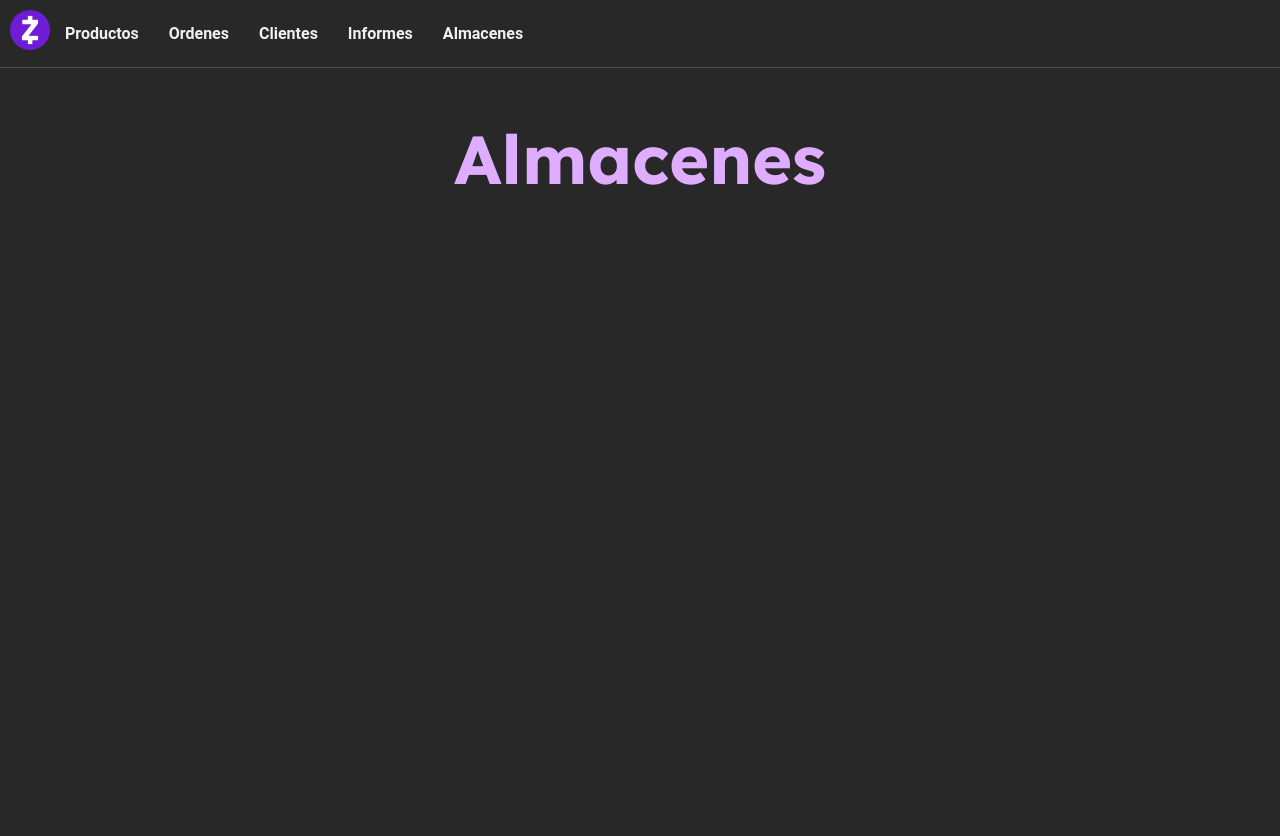
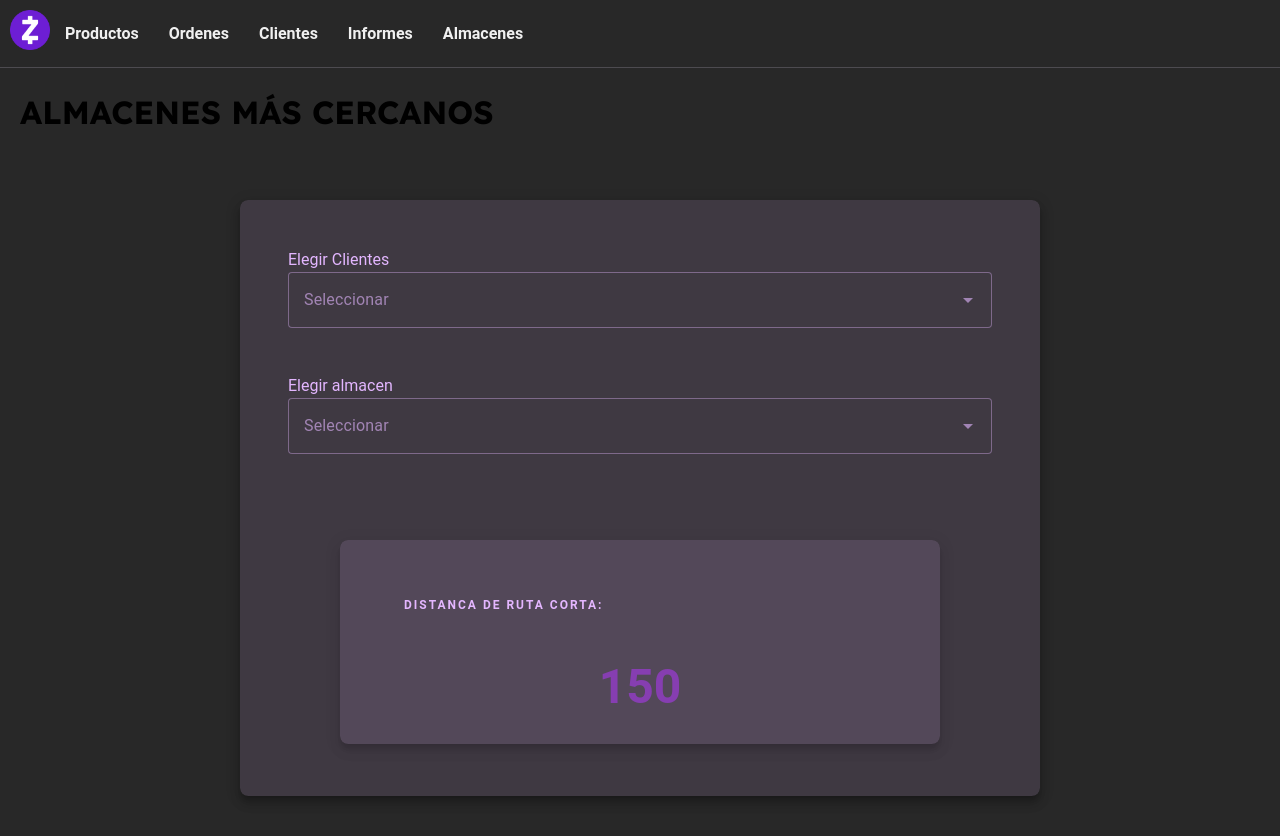
Before and after one commit to PerroWachooo/tbd-lab2-frontend, a Nuxt app: page /almacenes/ruta in a window 1280 px wide. Shown: the top 836 px of the page. Built offline with nearby package versions, Linux system fonts and the light colour scheme; no server answers.

Commit message:
Fix: Radios vista y Feature: Rutas, falta concectar con back

```diff
--- a/pages/almacenes/radio/index.vue
+++ b/pages/almacenes/radio/index.vue
@@ -2,7 +2,7 @@
   <Header />
 
   <div class="background">
-    <h1 class="lexend-deca-title">ALMACENES</h1>
+    <h1 class="lexend-deca-title">ALMACENES </h1>
 
     <div class="boton-almacenes">
       <v-btn color="#e29818ff" size="small" variant="tonal" class="boton-chico" @click="irAAñadir">
@@ -90,9 +90,10 @@
       <v-dialog v-model="dialogVerOrdenes" max-width="500px">
         <v-card>
           <v-card-title>
-            <span class="headline">{{almacenACalcular.nombre}}</span>
+            <span class="headline">Ordenes a 10KM</span>
           </v-card-title>
           <v-card-text>
+            {{ almacenACalcular.nombre }}
 
             <MapOneLocation @location-selected="updateposicionFromMap" />
           </v-card-text>
--- a/pages/almacenes/ruta/index.vue
+++ b/pages/almacenes/ruta/index.vue
@@ -1,216 +1,168 @@
 <template>
-    <!-- Encabezado con botones de notificaciones y cerrar sesión -->
   <Header />
 
   <div class="background">
-      <h1 class="lexend-deca-title">Almacenes</h1>
+    <h1 class="lexend-deca-title">ALMACENES MÁS CERCANOS</h1>
+
+    <v-card
+			class="mx-auto pa-12 pb-8 mt-16 position-relative"
+			elevation="8"
+			max-width="800"
+			min-height="500"
+			rounded="lg"
+			color="var(--primary-a20)"
+      variant="tonal"
+		>
+    Elegir Clientes
+    <v-select
+      clearable
+      label="Seleccionar"
+      :items="clientes"
+      item-title="nombre"
+      variant="outlined"
+      v-model="clienteSelected"
+    ></v-select>
+    <br>
+    Elegir almacen
+    <v-select
+      clearable
+      label="Seleccionar"
+      :items="almacenes"
+      item-title="nombre"
+      variant="outlined"
+      v-model="almacenSelected"
+    ></v-select>
+
+    <v-card
+			class="mx-auto pa-12 pb-8 mt-16 position-relative"
+			elevation="8"
+			max-width="600"
+			min-height="200"
+			rounded="lg"
+			color="var(--primary-a20)"
+      variant="tonal"
+		>
+    <v-card-title class="text-overline text-h1 font-weight-bold">
+
+        Distanca de Ruta Corta:
+        <br><br><br>
+      </v-card-title>
+      <div class="text-purple-darken-3 text-h3 font-weight-bold d-flex justify-center">{{ distancia }}</div>
+
+    </v-card>
+
+
+
+  </v-card>
+
+
 
 </div>
+
 
 </template>
 
 <script>
 import { useRouter } from "vue-router";
 import { useClienteService } from "~/services/clienteService";
-  import Header from "@/components/Header.vue"; // Ajusta la ruta según tu estructura de archivos
+import { useAlmacenService } from "~/services/almacenService";
+
+import Header from "@/components/Header.vue";
 
 export default {
   name: "Clientes",
-    components: {
-      Header,
-    },
+  components: { Header },
   data() {
     return {
-
-        notas: [],
+      newCliente: { nombre: '', direccion: '', email: '', telefono: '', posicion: "0.0", longitud:"0.0", latitud:"0.0" },
+      clienteAEditar: { nombre: '', direccion: '', email: '', telefono: '', posicion: "0.0", longitud:"0.0", latitud:"0.0" },
+      almacenes: [],
       clientes: [],
-        token: "your-token-here", // Puedes obtenerlo de localStorage si es necesario
-        searchParams: {
-          id_cliente: null,
-          nombre: "",
-          direccion: "",
-          email: "",
-          telefono: "",
-        },
-        refreshToken: null,
-        id_usuario: null,
+      loading: true,
+      focusedClient: null,
       dialogEditar: false,
-        clienteAEditar: null,
-        menuFecha: false, // Para el date picker
-
+      dialogCrear: false,
+      ClienteSelected: null,
+      almacenSelected: null,
+      distancia: 150,
     };
   },
-    computed: {
-    },
   mounted() {
-      // Obtener valores del localStorage al montar el componente
-      this.refreshToken = localStorage.getItem('refresh_token');
-      this.userId = parseInt(localStorage.getItem('id_usuario'), 10);
-
-      if (!this.refreshToken || !this.userId) {
-        console.error("Token de refresco o ID de usuario no disponibles");
-        // Maneja el error, por ejemplo, redirigiendo al login
-        return;
-      }
-      this.fetchClientes(); // Cargar clientes
+    this.fetchClientes();
+    this.fetchAlmacenes();
   },
   methods: {
-      async fetchClientes(){
+    async fetchClientes() {
+      this.loading = true;
       try {
         const { getAllClientes } = useClienteService();
-          const response = await getAllClientes(this.refreshToken);
-          this.clientes = response;
+        this.clientes = await getAllClientes();
       } catch (error) {
         console.error('Error al obtener los clientes:', error);
+      } finally {
+        this.loading = false;
       }
     },
+    async fetchAlmacenes() {
+      this.loading = true;
+      try {
+        const { obtenerAlmacenes } = useAlmacenService();
+        this.almacenes = await obtenerAlmacenes();
+      } catch (error) {
+        console.error('Error al obtener los almacenes:', error);
+      } finally {
+        this.loading = false;
+      }
+      console.log(this.almacenes);
+    },
+    editarCliente(cliente) {
+      this.clienteAEditar = { ...cliente };
+      this.dialogEditar = true;
+    },
     async deleteCliente(id_cliente) {
-        // Pregunta mediante notificacion de navegador, está seguro de eliminar la tarea
-        const isConfirmed = window.confirm("¿Estás seguro de eliminar el cliente?\nConsidere que eliminar un cliente con alguna orden activa no se concretará.");
-        if (!isConfirmed) {
-          return;
-        }
-
+      const isConfirmed = window.confirm("¿Estás seguro de eliminar el cliente?");
+      if (!isConfirmed) return;
       try {
         const clienteService = useClienteService();
-          //console.log('Eliminando cliente con ID:', cliente);
-          await clienteService.deleteCliente(id_cliente, this.refreshToken);
-          console.log('Cliente eliminado en el backend.');
-
-          // Elimina cliente de la lista
-          const index = this.clientes.findIndex(t => t.id_cliente === id_cliente);
-          if (index !== -1) {
-            console.log('Eliminando cliente del frontend en el índice:', index);
-            this.clientes.splice(index, 1);
-            console.log('Clientes actuales:', this.clientes);
-          }
+        await clienteService.deleteCliente(id_cliente);
+        this.clientes = this.clientes.filter(cliente => cliente.id_cliente !== id_cliente);
       } catch (error) {
         console.error('Error al eliminar el cliente:', error);
       }
-        //window.location.reload();
     },
-
-      editarCliente(cliente) {
-        // Crear una copia de la tarea para evitar modificarla directamente
-        this.clienteAEditar = { ...cliente };
-        this.dialogEditar = true;
+    toggleClientFocus(cliente) {
+      this.focusedClient = this.focusedClient?.id_cliente === cliente.id_cliente ? null : cliente;
     },
-      async guardarEdicion(){
-        try {
-          const clienteService = useClienteService();
-          // Actualizar el cliente en el backend
-          await clienteService.updateCliente(this.clienteAEditar, this.refreshToken);
-          // Actualizar el cliente en la lista local
-          const index = this.clientes.findIndex(t => t.id_cliente === this.clienteAEditar.id_cliente);
-          if (index !== -1) {
-            this.clientes.splice(index, 1, this.clienteAEditar);
+    irAAñadir() {
+      this.dialogCrear = true;
     }
-          this.dialogEditar = false;
-        } catch (error) {
-          console.error('Error al guardar la edición:', error);
+  }
+};
+</script>
+<style scoped>
+.background {
+  padding: 20px;
 }
 
-      },
-      irAAñadir() {
-        this.$router.push("/clientes/nuevo");
-      },
-    },
-  };
-  </script>
-
-
-
-  <style scoped>
-  .background {
-    background-color: #282828;
-    min-height: 100vh;
-    margin-top: 40px;
-    display: flex;
-    flex-direction: column;
-    align-items: center;
-    /* Centra horizontalmente */
-    justify-content: flex-start;
-    /* No centra verticalmente, coloca los elementos al inicio */
-  }
-
-
-  header h1 {
-    margin-left: 20px;
-    margin-top: 20px;
-    font-size: 2.25rem;
-    font-weight: bold;
-    text-transform: uppercase;
-  }
-
-  nav {
-    display: flex;
-    height: 50px;
-    gap: 10px;
-    margin-top: 15px;
-    margin-right: 20px;
-  }
-
-  .img-notif {
-    width: 20px;
-    height: 20px;
-    margin-right: 5px;
+.lexend-deca-title {
+  font-family: 'Lexend Deca', sans-serif;
 }
 
 .boton-clientes {
-    display: flex;
-    justify-content: center;
-    margin-right: 20px;
-    margin-top: 20px;
+  margin-bottom: 20px;
 }
 
 .boton-chico {
-    font-size: 14px;
-    padding: 6px 12px;
-    min-width: 100px;
-    text-transform: uppercase;
+  width: 150px;
 }
 
-  .clientes {
-    padding: 20px;
+.map-container {
+  width: 100%;
+  height: 100%;
+  min-height: 400px;
 }
 
-  .clientes h1 {
-    font-size: 24px;
-    margin-bottom: 10px;
-  }
-
-  .COMPLETADO {
-    background-color: #e8f5e9;
-    border-left: 4px solid #4caf50;
-  }
-
-  .PENDIENTE {
-    background-color: #ffebee;
-    border-left: 4px solid #f44336;
-  }
-
-  .boton-editar-eliminar {
-    display: flex;
-    justify-content: space-between;
-    gap: 10px;
-  }
-
-  .search-section {
-    width: 100%;
-    max-width: 1200px;
-    margin: 20px auto;
-  }
-
-  .lexend-deca-title {
-    font-family: "Lexend Deca", sans-serif;
-    font-optical-sizing: auto;
-    color: var(--primary-a0);
-    font-weight: 700;
-    font-size: 4.25rem;
-    font-style: normal;
-  }
-
-  .title-background {
-    background-color: rgba(0, 0, 0, 0.5); /* Adjust the color and opacity as needed */
+.v-card {
+  margin-bottom: 20px;
 }
 </style>
```
Lines whose indentation alone changed are shown as unchanged.
